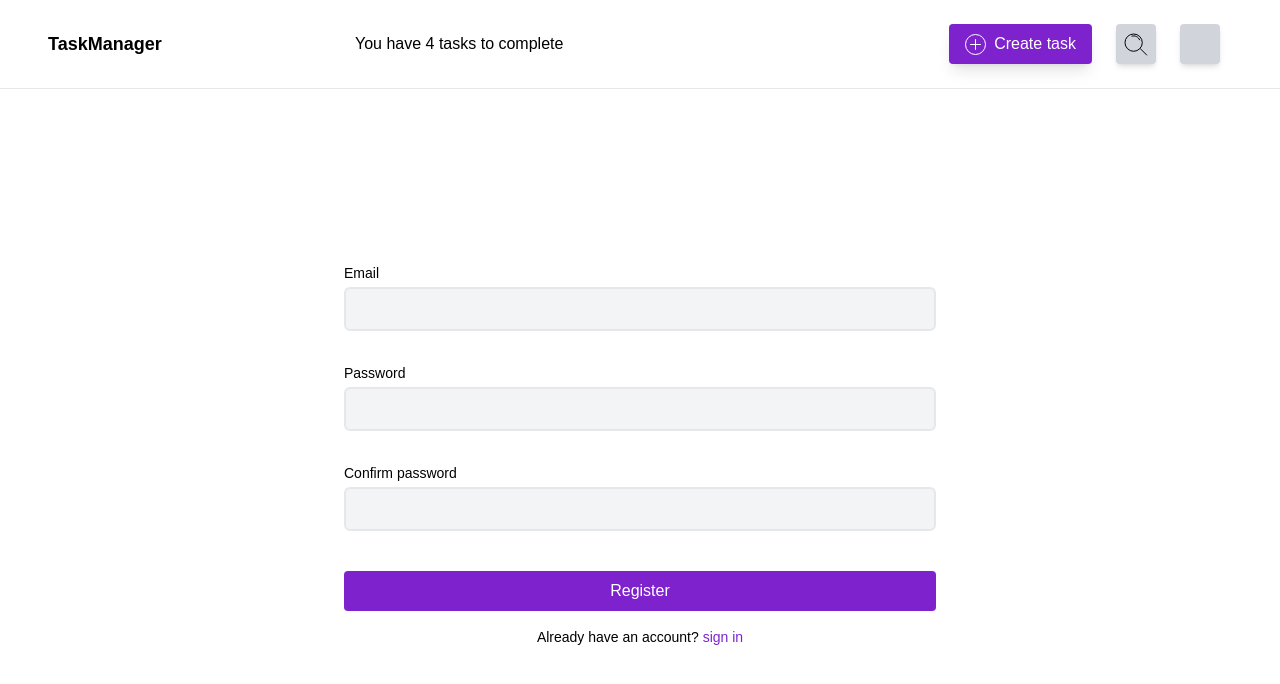
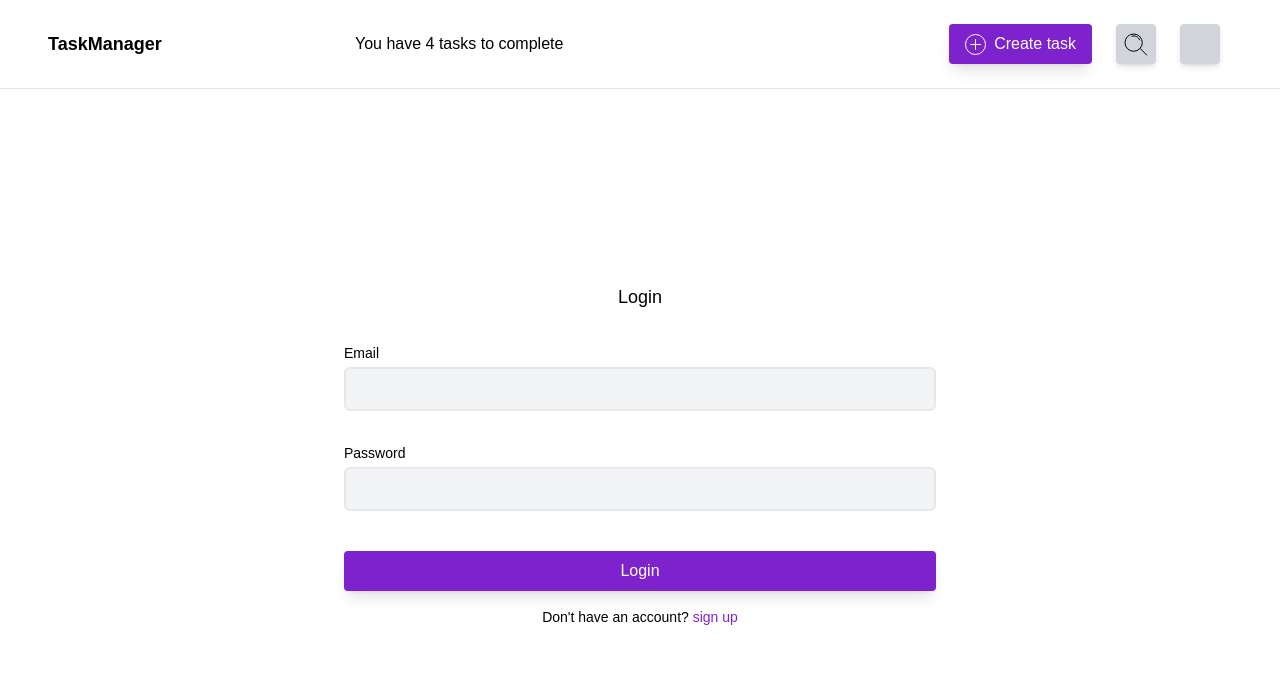
Before and after one commit to msmurali/taskmanager, a React (Create React App) app: page / in a window 1280 px wide. Shown: the top 684 px of the page. Built offline with nearby package versions, Linux system fonts and the light colour scheme.

Commit message:
update component

```diff
--- a/src/App.js
+++ b/src/App.js
@@ -13,7 +13,7 @@ function App() {
         <SideBar />
         <Dashboard />
       </div> */}
-      <RegisterForm />
+      <LoginForm />
     </div>
   );
 }
--- a/src/components/login-form.component.jsx
+++ b/src/components/login-form.component.jsx
@@ -22,7 +22,7 @@ const LoginForm = () => {
         onSubmit={submitHandler}
         className="w-full h-full p-6 md:w-1/2 mx-auto flex flex-col justify-center items-stretch"
       >
-        <h1 className="title font-medium text-lg mt-8">Login</h1>
+        <h1 className="title font-medium text-lg mt-8 text-center">Login</h1>
         <div className="form-group mt-8">
           <label htmlFor="email" className="block text-sm mb-1">
             Email
@@ -53,7 +53,7 @@ const LoginForm = () => {
         </div>
         <button
           type="submit"
-          className="mt-10 register-btn block w-full px-4 py-2 rounded bg-purple-700 text-white"
+          className="mt-10 register-btn block w-full px-4 py-2 rounded bg-purple-700 text-white shadow-lg active:shadow-none"
         >
           Login
         </button>
--- a/src/components/register-form.component.jsx
+++ b/src/components/register-form.component.jsx
@@ -15,9 +15,15 @@ const RegisterForm = () => {
     }
   };
 
+  const submitHandler = () => {};
+
   return (
     <div className="register-form w-full h-full overflow-y-auto font-primary">
-      <form className="w-full h-full p-6 md:w-1/2 mx-auto flex flex-col justify-center items-stretch">
+      <form
+        onSubmit={submitHandler}
+        className="w-full h-full p-6 md:w-1/2 mx-auto flex flex-col justify-center items-stretch"
+      >
+        <h1 className="title mt-8 font-medium text-lg text-center">Register</h1>
         <div className="form-group mt-8">
           <label htmlFor="email" className="block text-sm mb-1">
             Email
@@ -60,7 +66,10 @@ const RegisterForm = () => {
             onChange={changeHandler}
           />
         </div>
-        <button className="mt-10 register-btn block w-full px-4 py-2 rounded bg-purple-700 text-white">
+        <button
+          type="submit"
+          className="mt-10 register-btn block w-full px-4 py-2 rounded bg-purple-700 text-white shadow-lg active:shadow-none"
+        >
           Register
         </button>
         <p className="text-sm mt-4 text-center">
```
